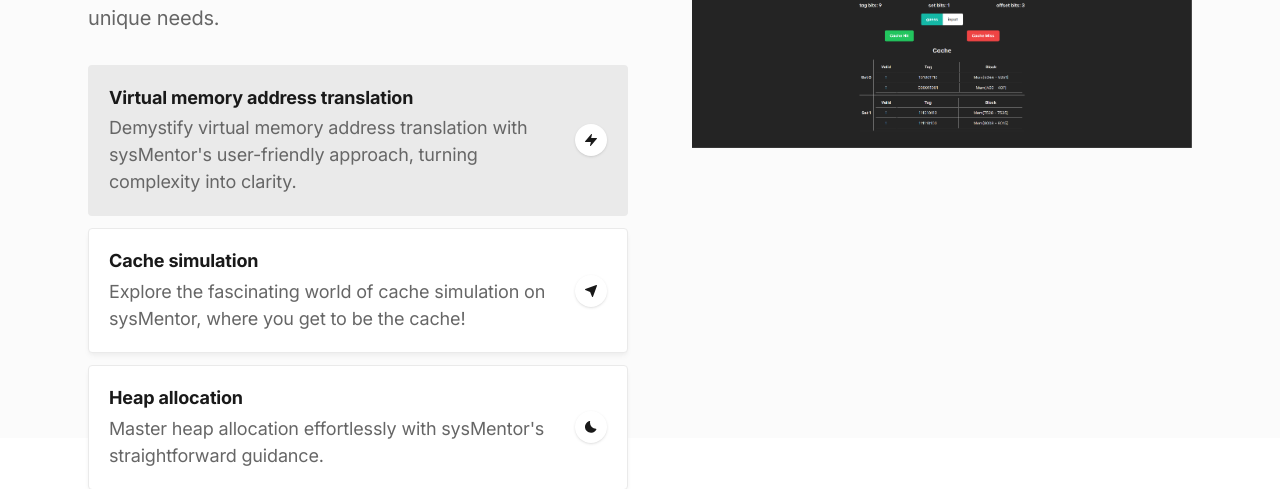
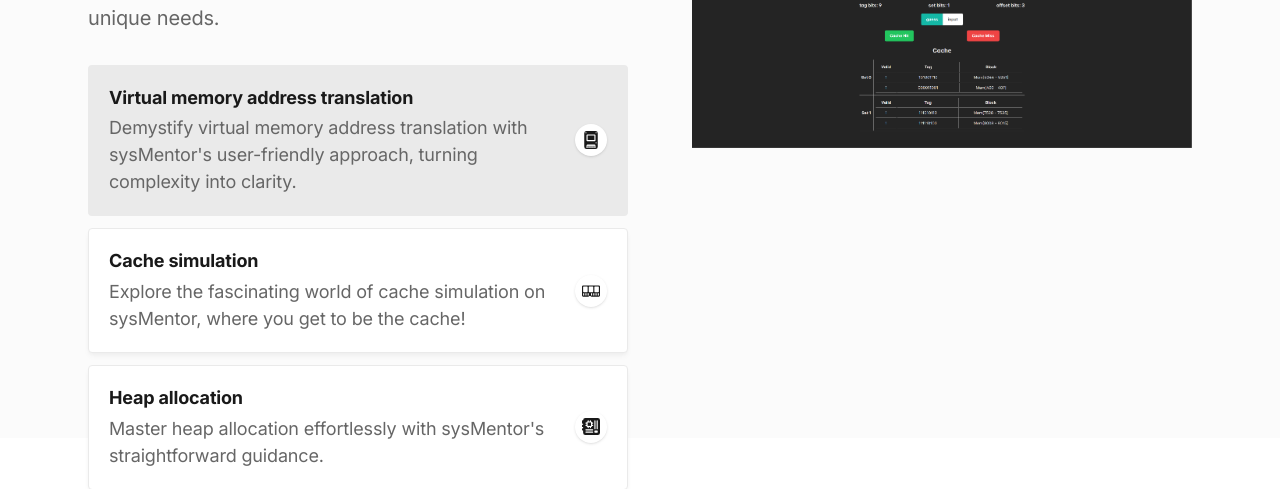
Before and after one commit to MahmoodSeoud/sysMentor-landing-page, a Next.js app: page / in a window 1280 px wide. Shown: the part 1500-1989 px from the top of the page. Built offline with nearby package versions, Linux system fonts and the light colour scheme.

Commit message:
more icons

```diff
--- a/components/features.tsx
+++ b/components/features.tsx
@@ -7,6 +7,12 @@
 import FeaturesElement from '@/public/images/features-element.png'
 import vmatDemo from '@/public/images/vmatdemo.png'
 import cacheDemo from '@/public/images/demo.png'
+import { BsMotherboardFill } from "react-icons/bs";
+import { BsMemory } from "react-icons/bs";
+import { BsDeviceSsdFill } from "react-icons/bs";
+
+
+
 
 export default function Features() {
 
@@ -59,9 +65,7 @@
                     <div className="text-gray-600">Demystify virtual memory address translation with sysMentor's user-friendly approach, turning complexity into clarity.</div>
                   </div>
                   <div className="flex justify-center items-center w-8 h-8 bg-white rounded-full shadow flex-shrink-0 ml-3">
-                    <svg className="w-3 h-3 fill-current" viewBox="0 0 12 12" xmlns="http://www.w3.org/2000/svg">
-                      <path d="M11.953 4.29a.5.5 0 00-.454-.292H6.14L6.984.62A.5.5 0 006.12.173l-6 7a.5.5 0 00.379.825h5.359l-.844 3.38a.5.5 0 00.864.445l6-7a.5.5 0 00.075-.534z" />
-                    </svg>
+                    <BsDeviceSsdFill />
                   </div>
                 </a>
                 <a
@@ -74,9 +78,7 @@
                     <div className="text-gray-600">Explore the fascinating world of cache simulation on sysMentor, where you get to be the cache! </div>
                   </div>
                   <div className="flex justify-center items-center w-8 h-8 bg-white rounded-full shadow flex-shrink-0 ml-3">
-                    <svg className="w-3 h-3 fill-current" viewBox="0 0 12 12" xmlns="http://www.w3.org/2000/svg">
-                      <path d="M11.854.146a.5.5 0 00-.525-.116l-11 4a.5.5 0 00-.015.934l4.8 1.921 1.921 4.8A.5.5 0 007.5 12h.008a.5.5 0 00.462-.329l4-11a.5.5 0 00-.116-.525z" fillRule="nonzero" />
-                    </svg>
+                    <BsMemory />
                   </div>
                 </a>
                 <a
@@ -89,9 +91,7 @@
                     <div className="text-gray-600">Master heap allocation effortlessly with sysMentor's straightforward guidance.</div>
                   </div>
                   <div className="flex justify-center items-center w-8 h-8 bg-white rounded-full shadow flex-shrink-0 ml-3">
-                    <svg className="w-3 h-3 fill-current" viewBox="0 0 12 12" xmlns="http://www.w3.org/2000/svg">
-                      <path d="M11.334 8.06a.5.5 0 00-.421-.237 6.023 6.023 0 01-5.905-6c0-.41.042-.82.125-1.221a.5.5 0 00-.614-.586 6 6 0 106.832 8.529.5.5 0 00-.017-.485z" fill="#191919" fillRule="nonzero" />
-                    </svg>
+                    <BsMotherboardFill />
                   </div>
                 </a>
               </div>
```
